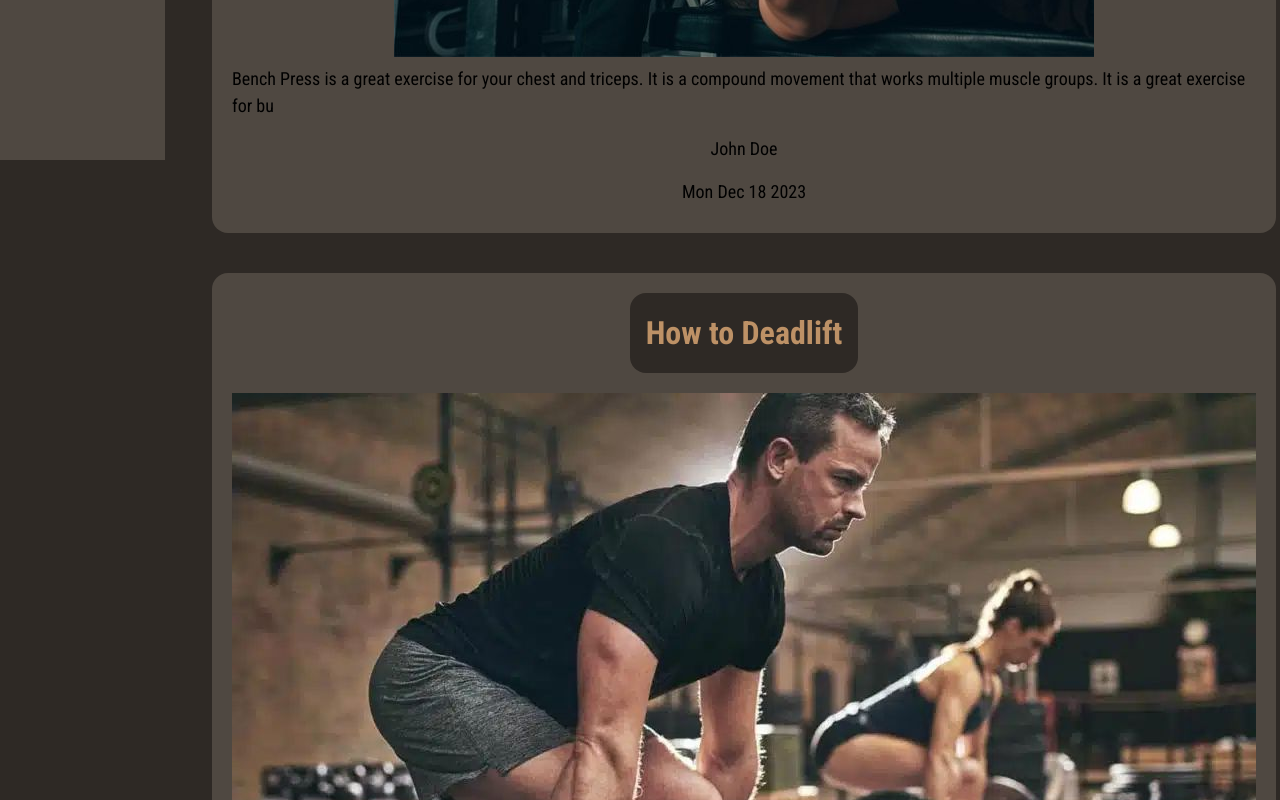
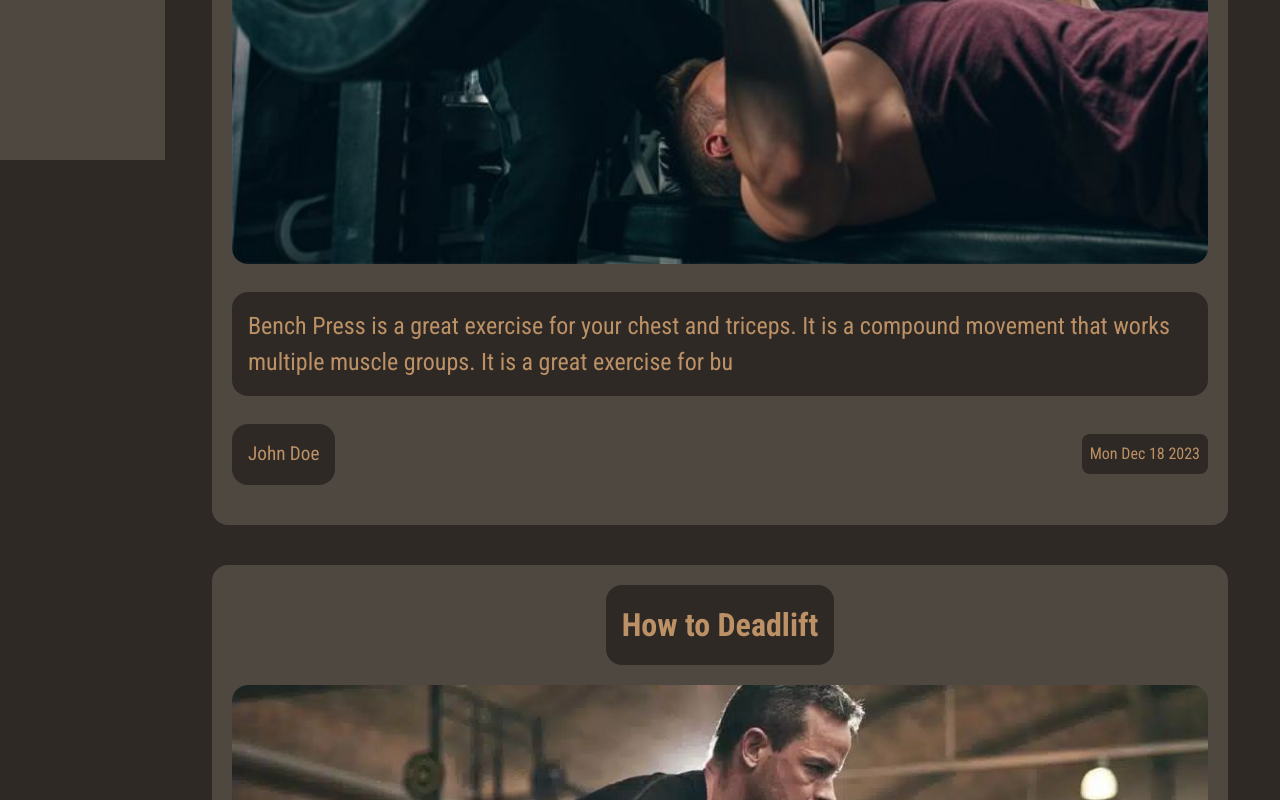
Before and after one commit to HaraldWikborg/FitnessApp, a React (Vite) app: page /blog in a window 1280 px wide. Shown: the part 640-1440 px from the top of the page. Built offline with nearby package versions, Linux system fonts and the light colour scheme.

Commit message:
Fixed css for blog component

```diff
--- a/src/components/blog/Blog.css
+++ b/src/components/blog/Blog.css
@@ -27,3 +27,40 @@
   border-radius: 1rem;
   margin-bottom: 20px;
 }
+.articlesContainer .article img {
+  width: 100%;
+  height: auto;
+  border-radius: 1rem;
+  margin-bottom: 20px;
+}
+.articlesContainer .article .intro {
+  color: #bd9166;
+  background-color: #2e2925;
+  font-size: 1.5rem;
+  padding: 1rem;
+  border-radius: 1rem;
+  margin-bottom: 20px;
+}
+.articlesContainer .article .details {
+  display: flex;
+  justify-content: space-between;
+  width: 100%;
+}
+.articlesContainer .article .author {
+  color: #bd9166;
+  background-color: #2e2925;
+  font-size: 1.2rem;
+  padding: 1rem;
+  border-radius: 1rem;
+  margin-bottom: 20px;
+}
+
+.articlesContainer .article .date {
+  color: #bd9166;
+  background-color: #2e2925;
+  font-size: 1rem;
+  padding: 0.5rem;
+  border-radius: 0.5rem;
+  margin-bottom: 20px;
+  align-self: center;
+}
--- a/src/components/blog/Blog.jsx
+++ b/src/components/blog/Blog.jsx
@@ -10,9 +10,11 @@ function Blog() {
             <div key={index} className="article">
               <h2>{article.getTitle()}</h2>
               <img src={article.getImage()} alt={article.getTitle()} />
-              <p>{article.getIntro()}</p>
-              <p>{article.getAuthor()}</p>
-              <p>{article.getDate().toDateString()}</p>
+              <p className="intro">{article.getIntro()}</p>
+              <div className="details">
+                <p className="author">{article.getAuthor()}</p>
+                <p className="date">{article.getDate().toDateString()}</p>
+              </div>
             </div>
           );
         })}
```
